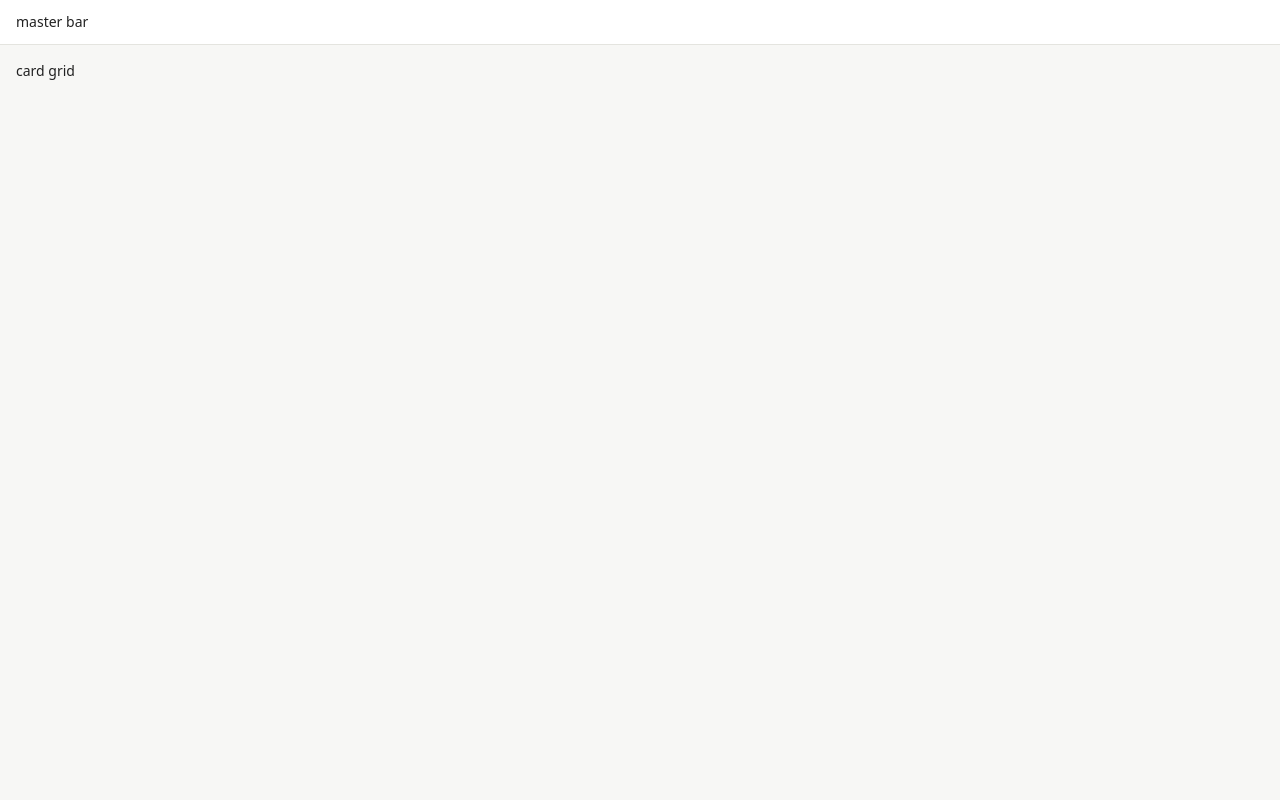
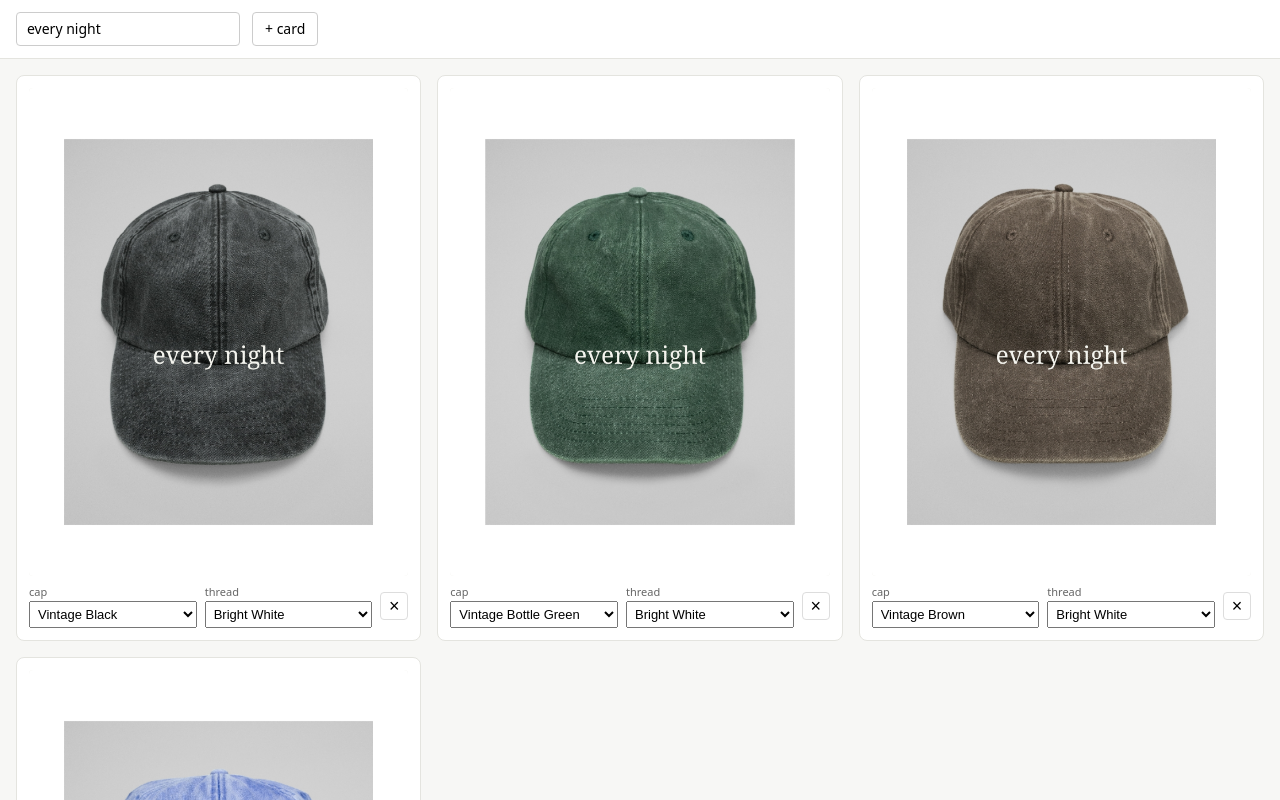
Before and after one commit to jonasjohansson/everynightstudios, a website with bundled scripts: page index.html in a window 1280 px wide. Shown: the top 800 px of the page. Built offline with nearby package versions, Linux system fonts and the light colour scheme.

Commit message:
add: card grid with cap/thread selectors and master text

```diff
--- /dev/null
+++ b/src/cards.js
@@ -0,0 +1,78 @@
+// src/cards.js — per-card state + DOM.
+import { renderCard } from './render.js';
+
+let nextId = 1;
+export const cards = new Map();
+
+export function createCard(caps, threads, getMaster) {
+  const state = {
+    id: nextId++,
+    cap: caps[0],
+    threadHex: threads[0].hex,
+  };
+
+  const el = document.createElement('article');
+  el.className = 'card';
+  el.innerHTML = `
+    <canvas></canvas>
+    <div class="controls">
+      <label>cap
+        <select class="cap-select"></select>
+      </label>
+      <label>thread
+        <select class="thread-select"></select>
+      </label>
+      <button class="remove" title="remove">×</button>
+    </div>
+  `;
+
+  const canvas = el.querySelector('canvas');
+  const capSel = el.querySelector('.cap-select');
+  const threadSel = el.querySelector('.thread-select');
+  const removeBtn = el.querySelector('.remove');
+
+  for (const c of caps) {
+    const opt = document.createElement('option');
+    opt.value = c.id;
+    opt.textContent = c.name;
+    capSel.appendChild(opt);
+  }
+  for (const t of threads) {
+    const opt = document.createElement('option');
+    opt.value = t.hex;
+    opt.textContent = t.name;
+    threadSel.appendChild(opt);
+  }
+
+  async function redraw() {
+    const master = getMaster();
+    await renderCard(canvas, {
+      cap: state.cap,
+      threadHex: state.threadHex,
+      text: master.text,
+      logoImage: master.logoImage,
+    });
+  }
+
+  capSel.addEventListener('change', () => {
+    state.cap = caps.find(c => c.id === capSel.value);
+    redraw();
+  });
+  threadSel.addEventListener('change', () => {
+    state.threadHex = threadSel.value;
+    redraw();
+  });
+  removeBtn.addEventListener('click', () => {
+    el.remove();
+    cards.delete(state.id);
+  });
+
+  cards.set(state.id, { state, redraw, el });
+  redraw();
+
+  return el;
+}
+
+export function redrawAll() {
+  for (const c of cards.values()) c.redraw();
+}
--- a/src/main.js
+++ b/src/main.js
@@ -1,4 +1,32 @@
+import caps from './data/caps.json' with { type: 'json' };
 import threads from './data/threads.json' with { type: 'json' };
-console.log('threads loaded:', threads.length);
-document.getElementById('master-bar').textContent = 'master bar';
-document.getElementById('card-grid').textContent = 'card grid';
+import { createCard, redrawAll } from './cards.js';
+
+const master = { text: 'every night', logoImage: null };
+const getMaster = () => master;
+
+const grid = document.getElementById('card-grid');
+const bar = document.getElementById('master-bar');
+
+bar.innerHTML = `
+  <input class="text-input" type="text" maxlength="14" placeholder="type anything" value="${master.text}">
+  <button class="add">+ card</button>
+`;
+
+bar.querySelector('.text-input').addEventListener('input', (e) => {
+  master.text = e.target.value;
+  redrawAll();
+});
+bar.querySelector('.add').addEventListener('click', () => {
+  grid.appendChild(createCard(caps, threads, getMaster));
+});
+
+// Seed with 4 cards, each preselecting a different cap.
+for (let i = 0; i < 4; i++) {
+  const cap = caps[i % caps.length];
+  const cardEl = createCard(caps, threads, getMaster);
+  const sel = cardEl.querySelector('.cap-select');
+  sel.value = cap.id;
+  sel.dispatchEvent(new Event('change'));
+  grid.appendChild(cardEl);
+}
--- a/style.css
+++ b/style.css
@@ -2,3 +2,13 @@
 html, body { margin: 0; padding: 0; font: 14px/1.4 system-ui, sans-serif; background: #f7f7f5; color: #222; }
 #master-bar { position: sticky; top: 0; background: #fff; border-bottom: 1px solid #e4e4df; padding: 12px 16px; display: flex; gap: 12px; flex-wrap: wrap; align-items: center; z-index: 10; }
 #card-grid { display: grid; grid-template-columns: repeat(auto-fill, minmax(320px, 1fr)); gap: 16px; padding: 16px; }
+.card { background: #fff; border: 1px solid #e4e4df; border-radius: 8px; padding: 12px; display: flex; flex-direction: column; gap: 8px; }
+.card canvas { width: 100%; height: auto; display: block; background: #f0f0eb; border-radius: 4px; }
+.card .controls { display: flex; gap: 8px; align-items: center; flex-wrap: wrap; }
+.card label { display: flex; flex-direction: column; font-size: 11px; color: #666; gap: 2px; flex: 1; min-width: 0; }
+.card select { width: 100%; padding: 4px; font-size: 13px; }
+.card .remove { background: none; border: 1px solid #ddd; cursor: pointer; border-radius: 4px; width: 28px; height: 28px; font-size: 18px; line-height: 1; }
+.card .remove:hover { background: #f5f5f5; }
+#master-bar input.text-input { padding: 6px 10px; border: 1px solid #ccc; border-radius: 4px; min-width: 200px; font: inherit; }
+#master-bar button { padding: 6px 12px; border: 1px solid #ccc; background: #fff; cursor: pointer; border-radius: 4px; font: inherit; }
+#master-bar button:hover { background: #f5f5f5; }
```
